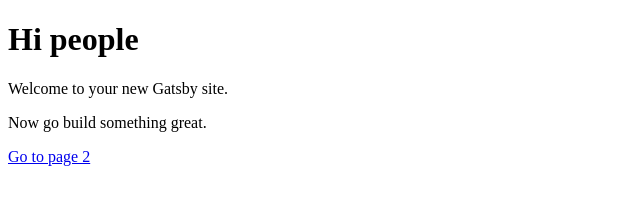
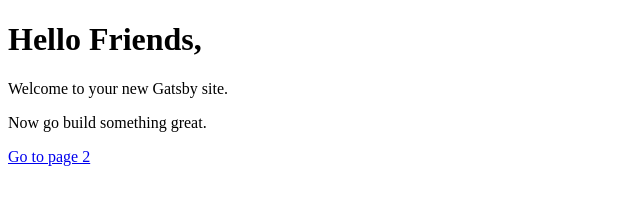
Before and after one commit to vidhya03/gatsby-site, a Gatsby site: page / in a window 1280 px wide. Shown: the whole page, without its empty margins (0-640 px from the left). Built offline with nearby package versions, Linux system fonts and the light colour scheme; Gatsby itself is replaced by a stand-in of ours.

Commit message:
verified local dev build

```diff
--- a/src/pages/index.js
+++ b/src/pages/index.js
@@ -3,7 +3,7 @@ import Link from 'gatsby-link'
 
 const IndexPage = () => (
   <div>
-    <h1>Hi people</h1>
+    <h1>Hello Friends,</h1>
     <p>Welcome to your new Gatsby site.</p>
     <p>Now go build something great.</p>
     <Link to="/page-2/">Go to page 2</Link>
```
